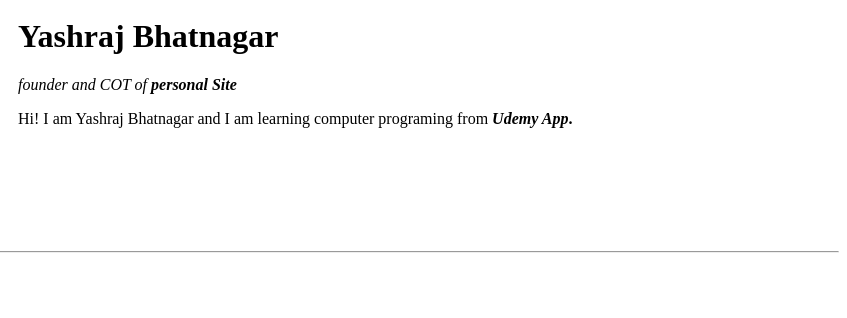
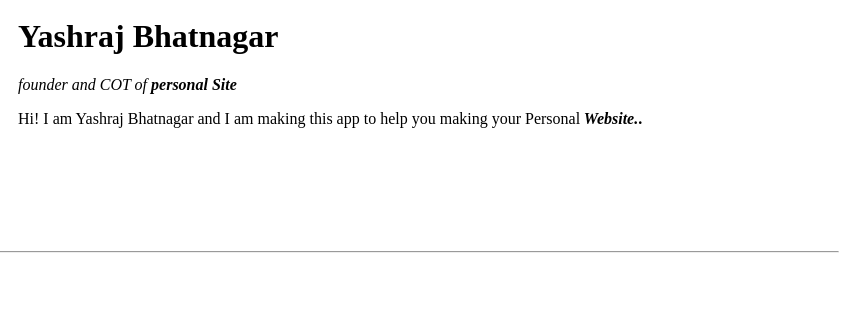
Before and after one commit to Yash-tech-bit/kg, a plain HTML site: page index.html in a window 1280 px wide. Shown: the part 111-429 px from the top of the page, 433-1280 px from the left. Drawn offline with Linux system fonts and the light colour scheme.

Commit message:
Update index.html

```diff
--- a/index.html
+++ b/index.html
@@ -10,7 +10,7 @@
         <td><img src=https://hosting.photobucket.com/images/i/yash_raj_bhatnagar/IMG_20200511_WA0029.jpg?width=301&height=183&fit=bounds&crop=fill alt="Yashraj profile Pictures"></td>
         <td><h1>Yashraj Bhatnagar</h1>
         <p><em>founder and COT of<strong> personal Site</strong></em></p>
-        <p>Hi! I am Yashraj Bhatnagar and I am learning computer programing from<strong><em> Udemy App</em>.</strong></p></td>
+        <p>Hi! I am Yashraj Bhatnagar and I am making this app to help you making your Personal<strong><em> Website.</em>.</strong></p></td>
       </tr>
     </table>
 <hr bold="5"><h2>Books and Teaching &#128293;</h2>
```
